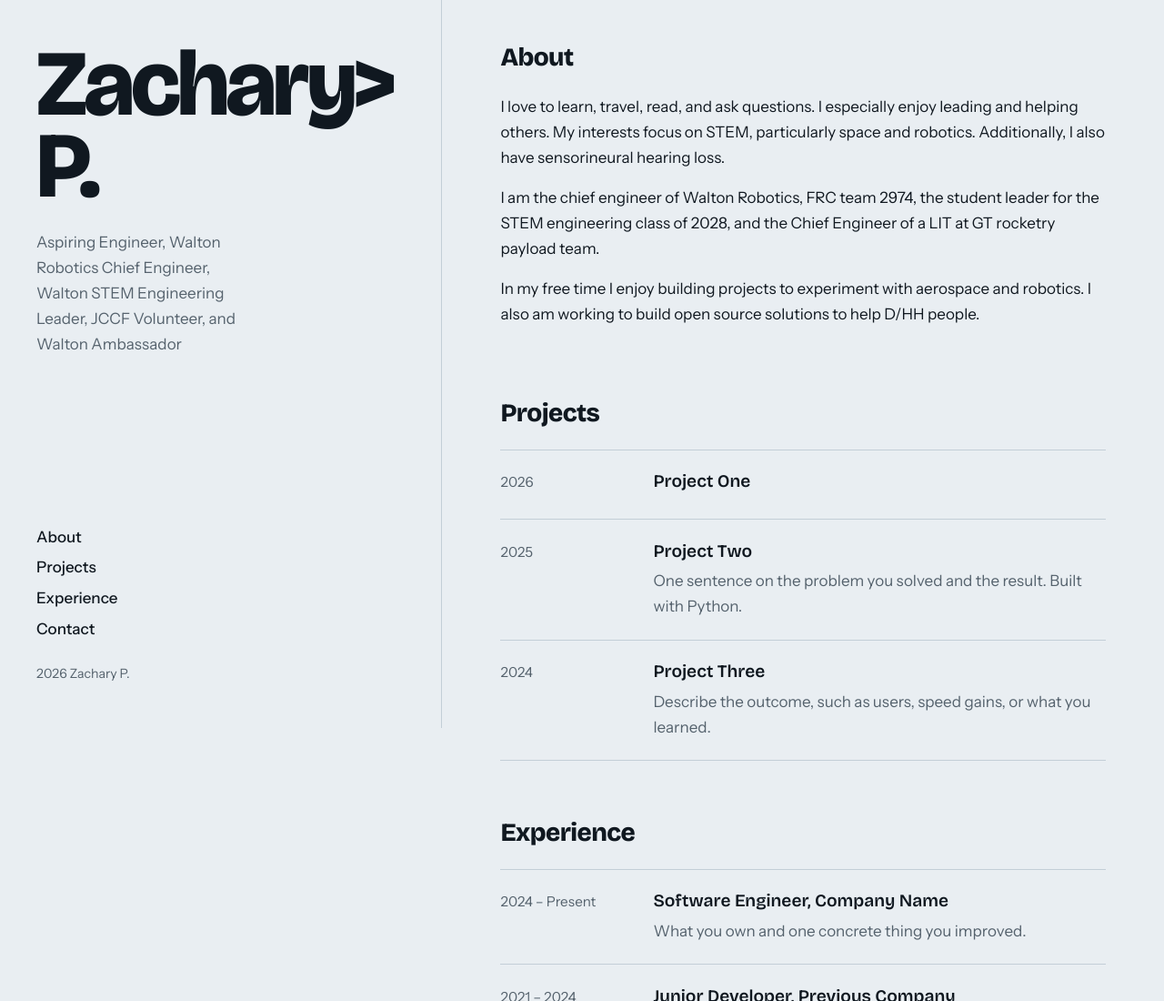
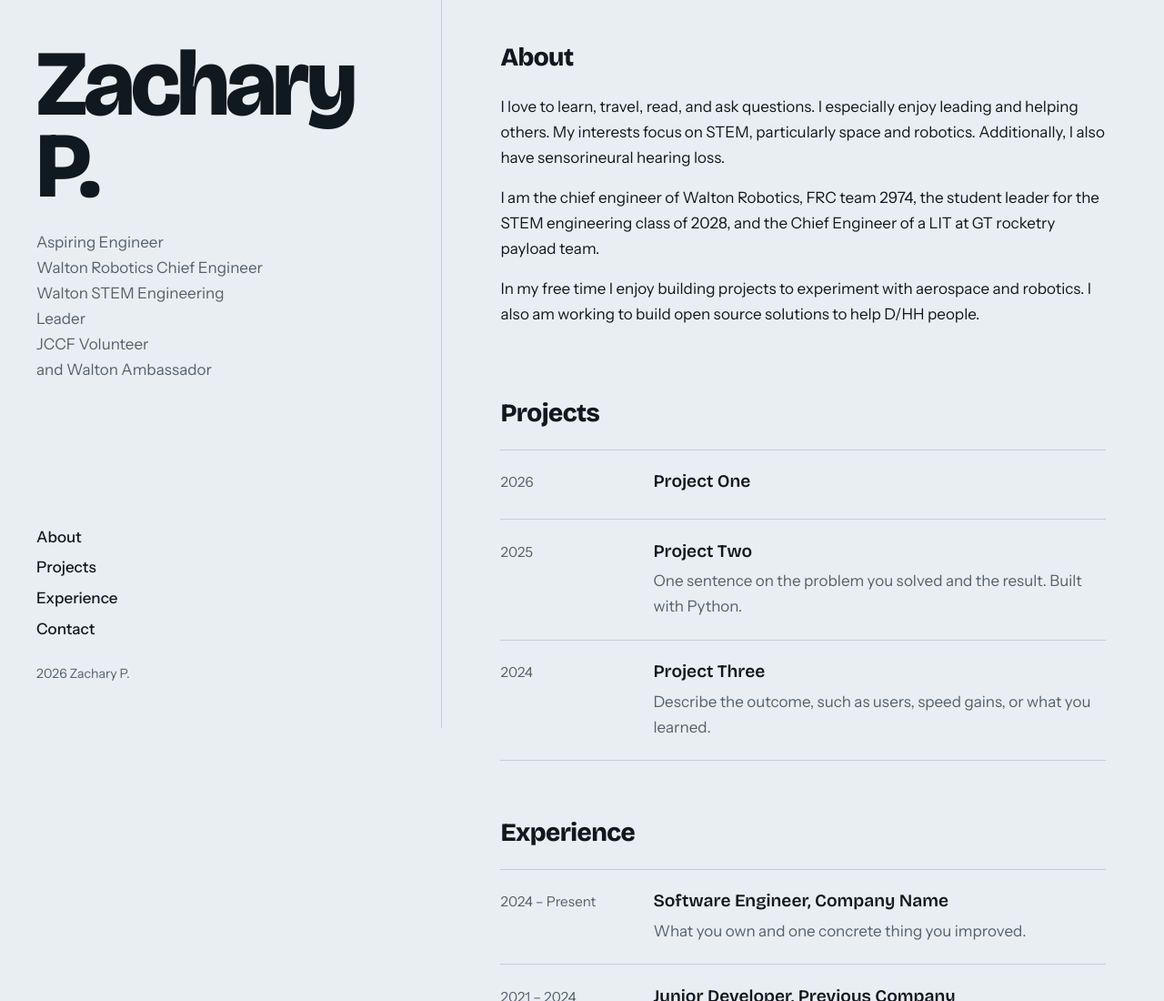
Before and after one commit to zacharypila-2974/zacharypila-2974.github.io, a plain HTML site: page index.html in a window 1280 px wide. Shown: the top 1100 px of the page at 91% size. Drawn offline with nearby package versions, Linux system fonts and the light colour scheme.

Commit message:
port from VSCode - Colors, new Line, Name Artifact

```diff
--- a/index.html
+++ b/index.html
@@ -19,7 +19,7 @@
     --body: "Instrument Sans", system-ui, -apple-system, "Segoe UI", sans-serif;
   }
   @media (prefers-color-scheme: dark) {
-    :root { --bg: #0f1519; --ink: #e8eef2; --muted: #93a1ac; --line: #26323b; --accent: #8e98ff; }
+    :root { --bg: #00022e; --ink: #e8eef2; --muted: #93a1ac; --line: #26323b; --accent: #8e98ff; }
   }
   * { box-sizing: border-box; }
   html { scroll-behavior: smooth; }
@@ -90,9 +90,9 @@
   <header class="rail">
     <div>
       <!-- TODO: replace with your name -->
-      <h1 class="name"><span>Zachary><span>P.</span></h1>
+      <h1 class="name"><span>Zachary<span>P.</span></h1>
       <!-- TODO: one line on what you do -->
-      <p class="role">Aspiring Engineer, Walton Robotics Chief Engineer, Walton STEM Engineering Leader, JCCF Volunteer, and Walton Ambassador</p>
+      <p class="role">Aspiring Engineer <br> Walton Robotics Chief Engineer <br> Walton STEM Engineering Leader <br> JCCF Volunteer <br> and Walton Ambassador</p>
     </div>
     <div>
       <nav aria-label="Sections">
```
